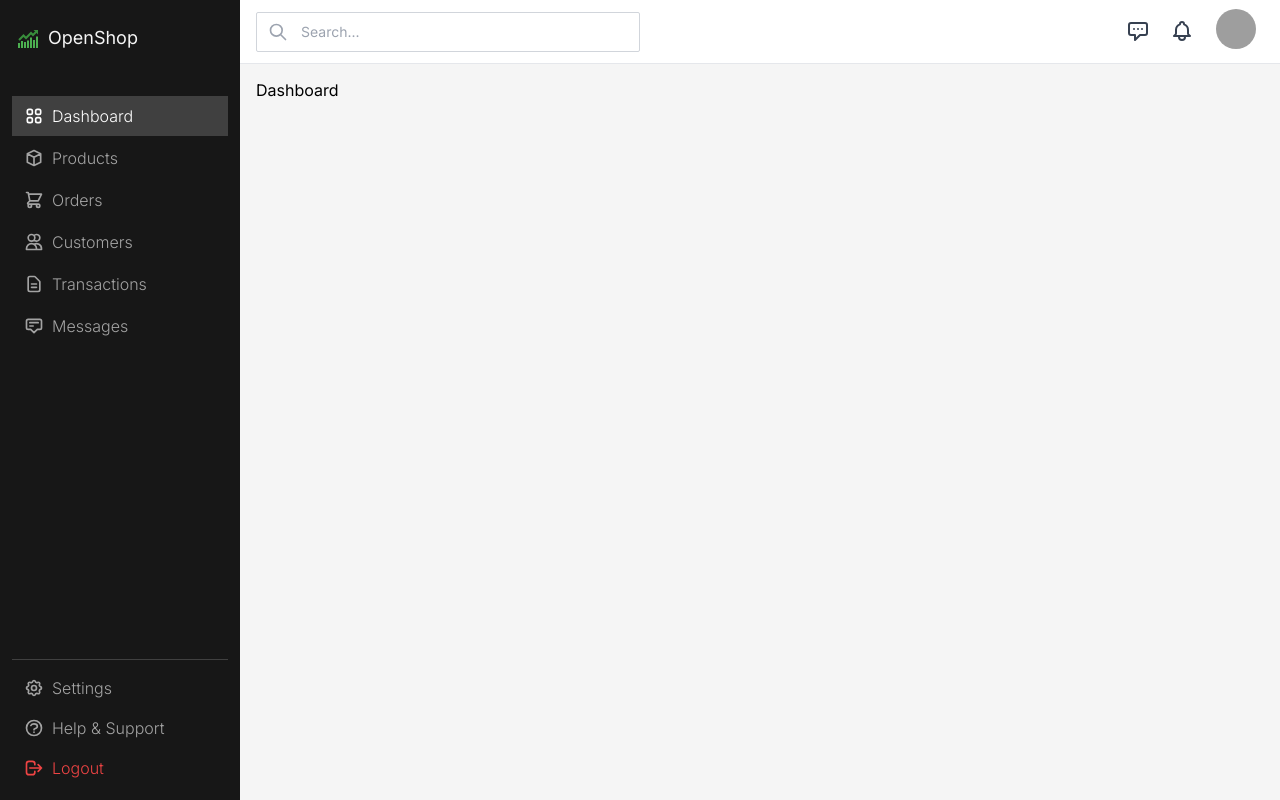
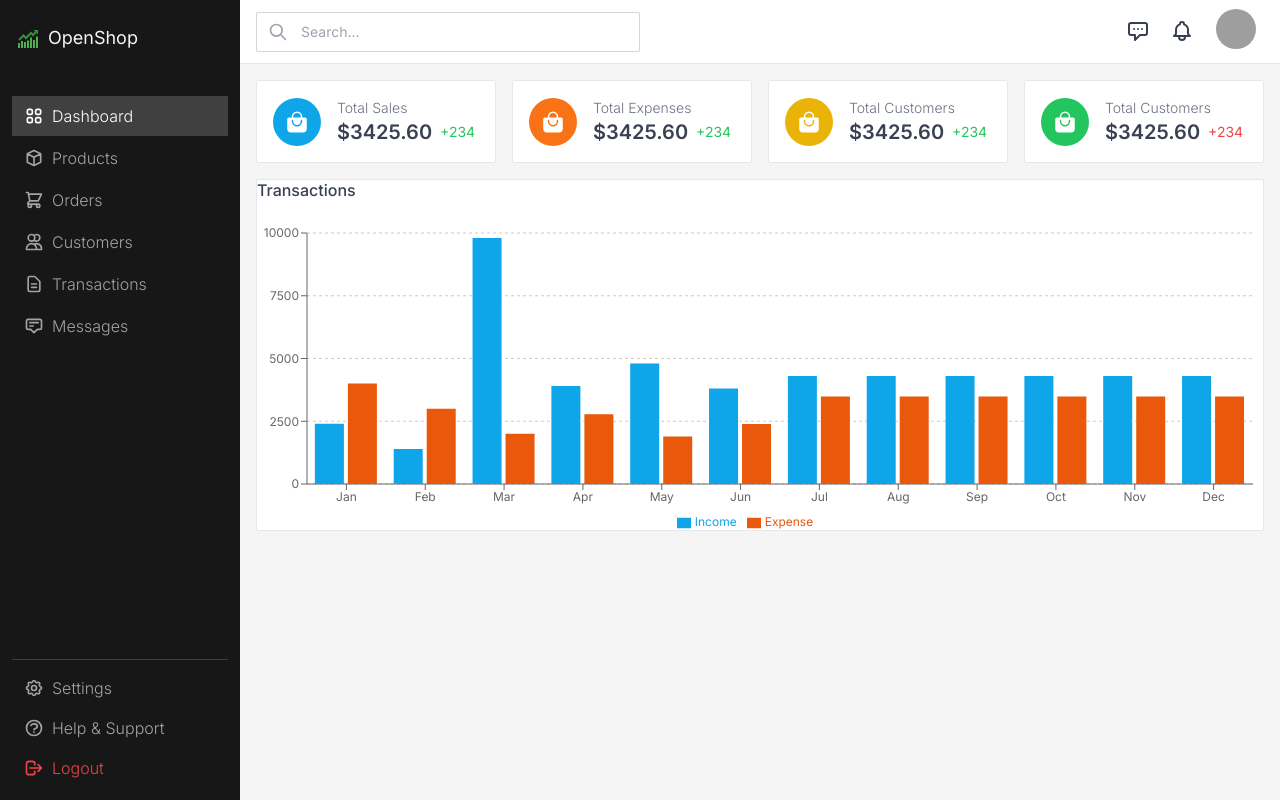
Before and after one commit to dinaerteneto/react_dashboard, a React (Vite) app: page / in a window 1280 px wide. Built offline with nearby package versions, Linux system fonts and the light colour scheme; grey boxes are pictures that could not be loaded.

Commit message:
feat: add charbar

```diff
--- a/package.json
+++ b/package.json
@@ -15,7 +15,8 @@
     "react": "^18.2.0",
     "react-dom": "^18.2.0",
     "react-icons": "^5.0.1",
-    "react-router-dom": "^6.22.0"
+    "react-router-dom": "^6.22.0",
+    "recharts": "^2.12.1"
   },
   "devDependencies": {
     "@types/react": "^18.2.55",
--- a/src/components/Dashboard.tsx
+++ b/src/components/Dashboard.tsx
@@ -1,7 +1,15 @@
+import DashboardStatsGrid from './DashboardStatsGrid'
+import TransactionChart from './TransactionChart'
+
 function Dashboard() {
-  return (
-    <div>Dashboard</div>
-  )
+    return (
+        <div className="flex flex-col gap-4">
+            <DashboardStatsGrid />
+            <div className="flex flex-row gap-4 w-full">
+                <TransactionChart />
+            </div>
+        </div>
+    )
 }
 
 export default Dashboard
--- /dev/null
+++ b/src/components/DashboardStatsGrid.tsx
@@ -0,0 +1,62 @@
+import { IoBagHandle } from 'react-icons/io5'
+
+function DashboardStatsGrid() {
+    return (
+        <div className="flex gap-4 w-full">
+            <BoxWrapper>
+                <div className="rounded-full h-12 w-12 flex items-center justify-center bg-sky-500">
+                    <IoBagHandle className="text-2xl text-white" />
+                </div>
+                <div className="pl-4">
+                    <span className="text-sm text-gray-500 font-light">Total Sales</span>
+                    <div className="flex items-center">
+                        <strong className="text-xl text-gray-700 font-semibold">$3425.60</strong>
+                        <span className="text-sm text-green-500 pl-2">+234</span>
+                    </div>
+                </div>
+            </BoxWrapper>
+            <BoxWrapper>
+                <div className="rounded-full h-12 w-12 flex items-center justify-center bg-orange-500">
+                    <IoBagHandle className="text-2xl text-white" />
+                </div>
+                <div className="pl-4">
+                    <span className="text-sm text-gray-500 font-light">Total Expenses</span>
+                    <div className="flex items-center">
+                        <strong className="text-xl text-gray-700 font-semibold">$3425.60</strong>
+                        <span className="text-sm text-green-500 pl-2">+234</span>
+                    </div>
+                </div>
+            </BoxWrapper>
+            <BoxWrapper>
+                <div className="rounded-full h-12 w-12 flex items-center justify-center bg-yellow-500">
+                    <IoBagHandle className="text-2xl text-white" />
+                </div>
+                <div className="pl-4">
+                    <span className="text-sm text-gray-500 font-light">Total Customers</span>
+                    <div className="flex items-center">
+                        <strong className="text-xl text-gray-700 font-semibold">$3425.60</strong>
+                        <span className="text-sm text-green-500 pl-2">+234</span>
+                    </div>
+                </div>
+            </BoxWrapper>
+            <BoxWrapper>
+                <div className="rounded-full h-12 w-12 flex items-center justify-center bg-green-500">
+                    <IoBagHandle className="text-2xl text-white" />
+                </div>
+                <div className="pl-4">
+                    <span className="text-sm text-gray-500 font-light">Total Customers</span>
+                    <div className="flex items-center">
+                        <strong className="text-xl text-gray-700 font-semibold">$3425.60</strong>
+                        <span className="text-sm text-red-500 pl-2">+234</span>
+                    </div>
+                </div>
+            </BoxWrapper>
+        </div>
+    )
+}
+
+function BoxWrapper({ children }) {
+    return <div className="bg-white rounded-sm p-4 flex-1 border border-gray-200 flex items-center">{children}</div>
+}
+
+export default DashboardStatsGrid
--- /dev/null
+++ b/src/components/TransactionChart.tsx
@@ -0,0 +1,97 @@
+import { Bar, BarChart, CartesianGrid, Legend, ResponsiveContainer, Tooltip, XAxis, YAxis } from 'recharts'
+
+const CHART_DATA = [
+    {
+        name: 'Jan',
+        Expense: 4000,
+        Income: 2400
+    },
+    {
+        name: 'Feb',
+        Expense: 3000,
+        Income: 1398
+    },
+    {
+        name: 'Mar',
+        Expense: 2000,
+        Income: 9800
+    },
+    {
+        name: 'Apr',
+        Expense: 2780,
+        Income: 3908
+    },
+    {
+        name: 'May',
+        Expense: 1890,
+        Income: 4800
+    },
+    {
+        name: 'Jun',
+        Expense: 2390,
+        Income: 3800
+    },
+    {
+        name: 'Jul',
+        Expense: 3490,
+        Income: 4300
+    },
+    {
+        name: 'Aug',
+        Expense: 3490,
+        Income: 4300
+    },
+    {
+        name: 'Sep',
+        Expense: 3490,
+        Income: 4300
+    },
+    {
+        name: 'Oct',
+        Expense: 3490,
+        Income: 4300
+    },
+    {
+        name: 'Nov',
+        Expense: 3490,
+        Income: 4300
+    },
+    {
+        name: 'Dec',
+        Expense: 3490,
+        Income: 4300
+    }
+]
+
+function TransactionChart() {
+    return (
+      <div className="h-[22rem] bg-white rounded-sm border border-gray-200 flex flex-col flex-1">
+          <strong className='text-gray-700 font-medium'>Transactions</strong>
+            <div className="w-full mt-3 flex-1 text-xs">
+                <ResponsiveContainer width="100%" height="100%">
+                    <BarChart
+                        width={500}
+                        height={300}
+                        data={CHART_DATA}
+                        margin={{
+                            top: 20,
+                            right: 10,
+                            left: -10,
+                            bottom: 0
+                        }}
+                    >
+                        <CartesianGrid strokeDasharray={'3 3 0 0'} vertical={false} />
+                        <XAxis dataKey="name" />
+                        <YAxis />
+                        <Tooltip />
+                        <Legend />
+                        <Bar dataKey="Income" fill="#0ea5e9" />
+                        <Bar dataKey="Expense" fill="#ea580c" />
+                    </BarChart>
+                </ResponsiveContainer>
+            </div>
+        </div>
+    )
+}
+
+export default TransactionChart
```
Also changed, not shown: 1 other file (tests, documents, lock files or other folders).
